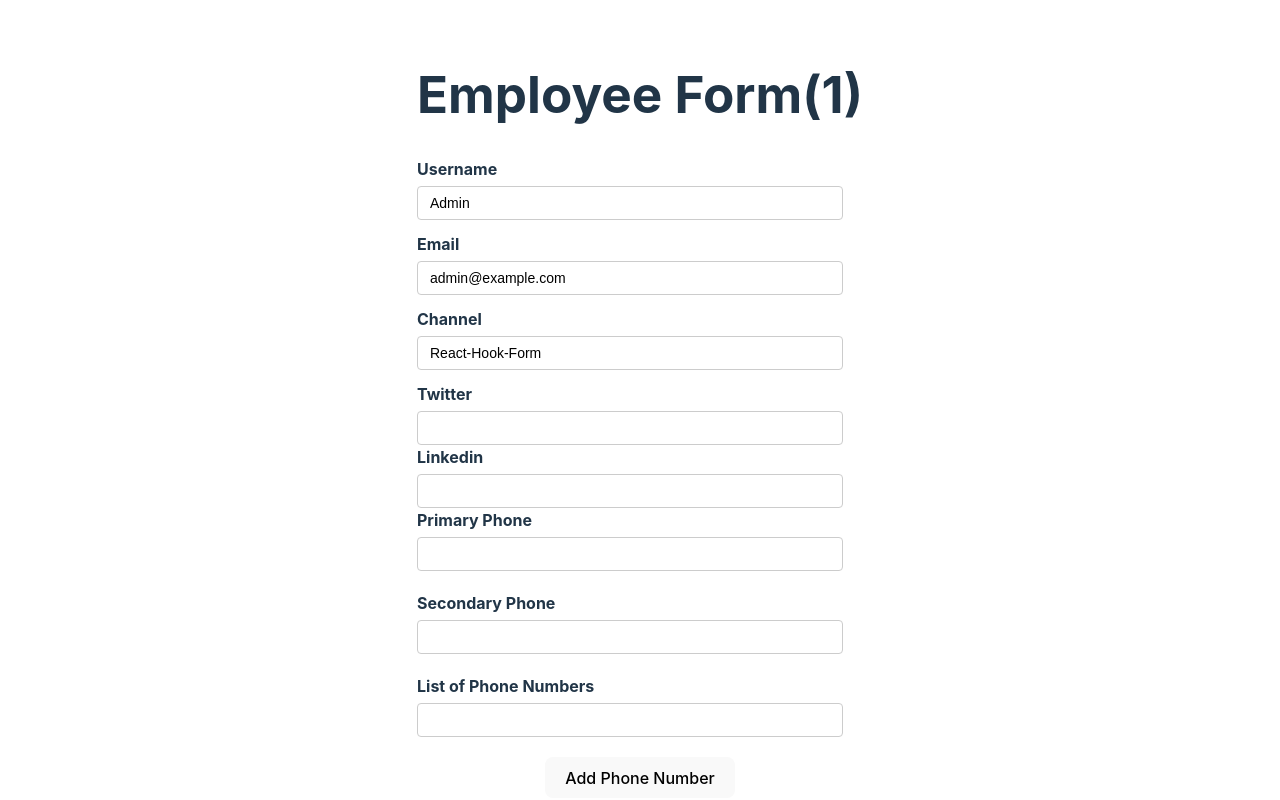
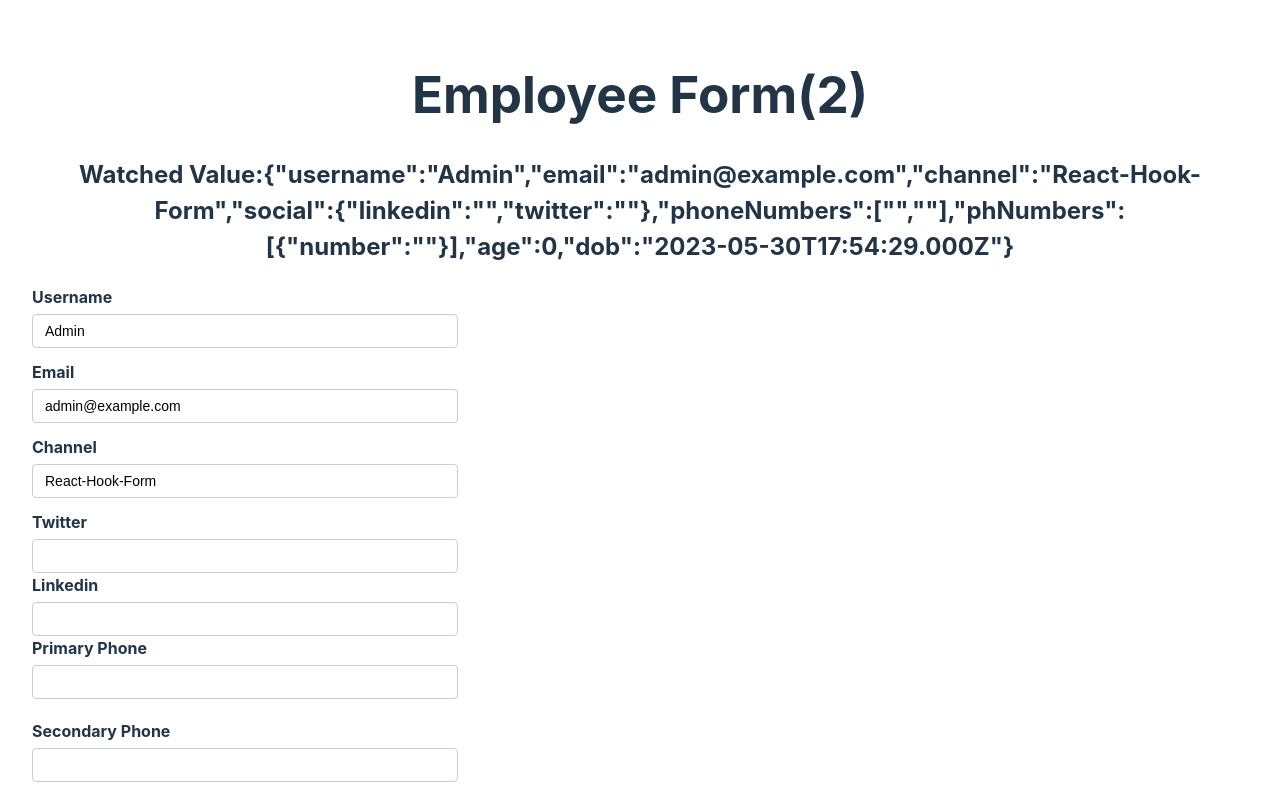
Before and after one commit to raiyhanbhuiyan17/React-Hook-Form, a React (Create React App) app: page / in a window 1280 px wide. Shown: the top 800 px of the page. Built offline with nearby package versions, Linux system fonts and the light colour scheme.

Commit message:
adding watch to observe value without useEffect hook

```diff
--- a/src/components/Form.tsx
+++ b/src/components/Form.tsx
@@ -43,12 +43,16 @@ type FormValues={
       }
     });
     //console.log(form);
-    const {register,control,handleSubmit,formState} = form;
+    const {register,control,handleSubmit,formState, watch} = form;
     const {errors} = formState;
     //invoke field as an array of fields
     const {fields,append,remove}= useFieldArray({name:"phNumbers",control});
 
     //const { onChange, onBlur, name, ref } = register("username");
+
+    //const watchedValue = watch("username");
+    // const watchedValue = watch(["username","email"]);
+    const watchForm = watch();
 
     const onSubmit = (data:FormValues) => {
       console.log("Form submitted",data);
@@ -59,6 +63,7 @@ type FormValues={
     return (
       <div>
         <h1>Employee Form({renderCount/2})</h1>
+        <h2>Watched Value:{JSON.stringify(watchForm)}</h2>
 
         <form onSubmit={handleSubmit(onSubmit)} noValidate>
 
```
